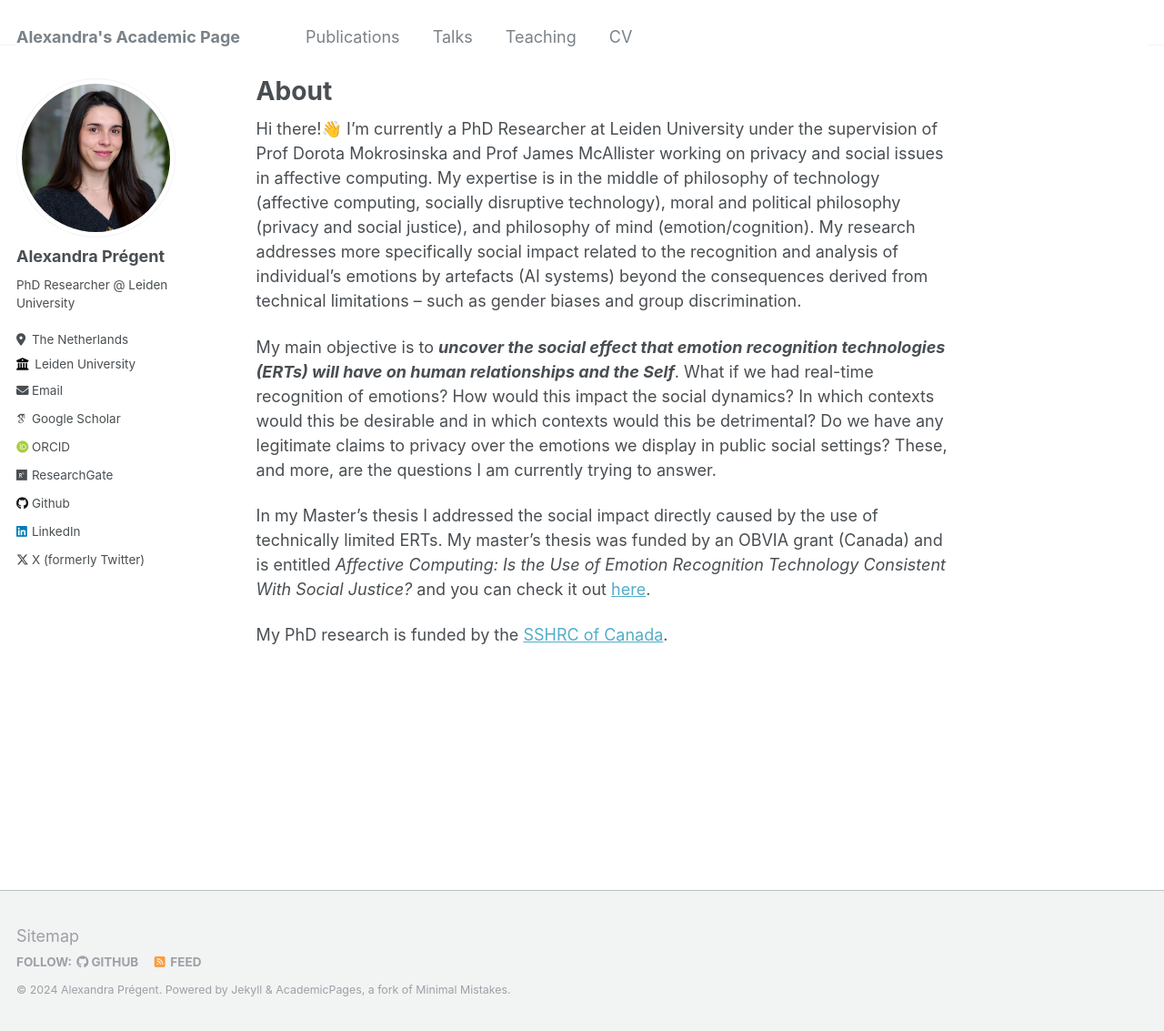
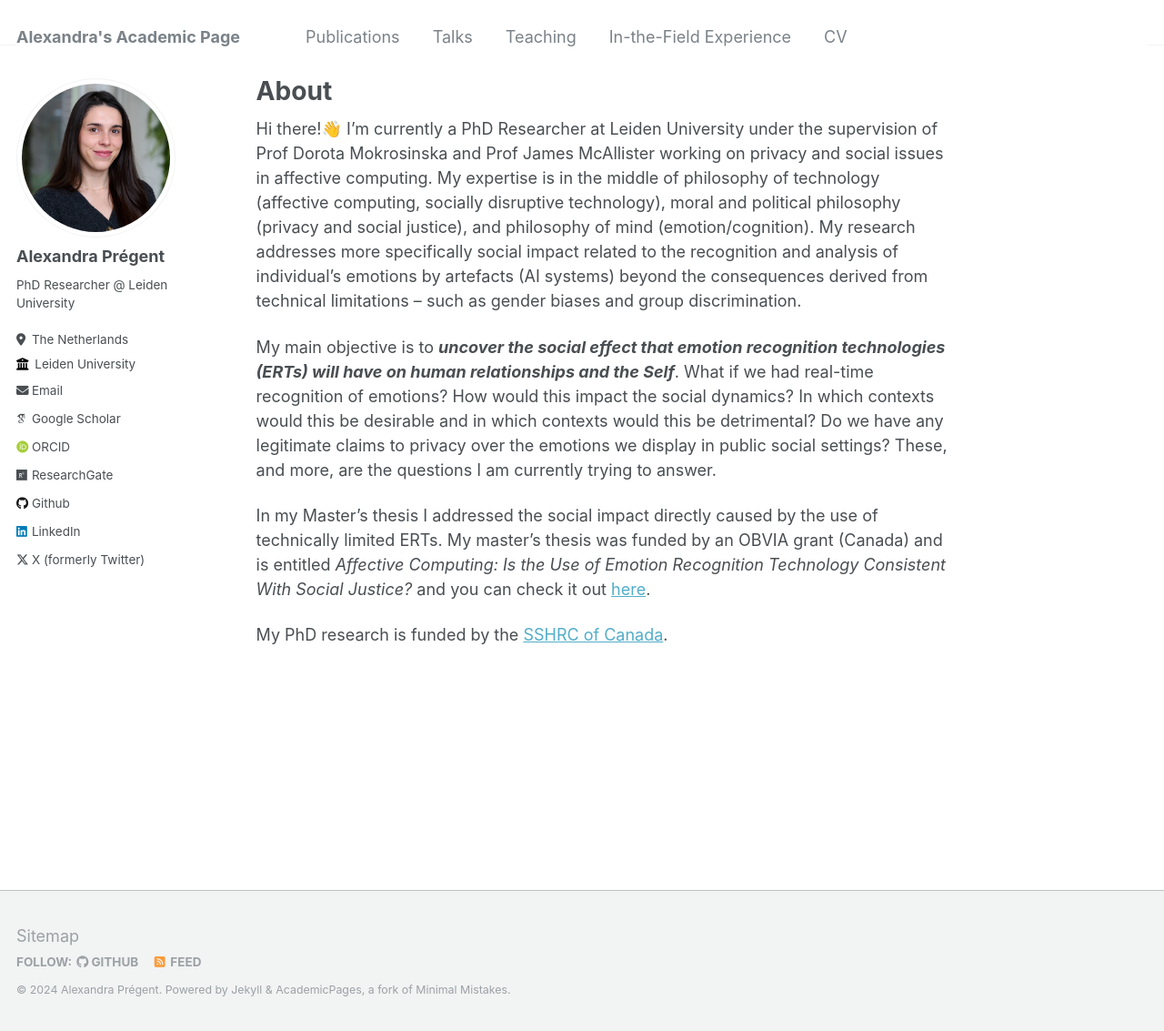
Before and after one commit to AlexandraPregent/AlexandraPregent.github.io, a Jekyll site: the page built from _pages/about.md, in a window 1280 px wide and 1133 px high. Shown: the whole window at 91% size. Built offline with Jekyll 4.4.1, drawn with Linux system fonts in a browser that asks for light colours; some web fonts are replaced.

Commit message:
Update navigation.yml

```diff
--- a/_data/navigation.yml
+++ b/_data/navigation.yml
@@ -9,5 +9,8 @@ main:
   - title: "Teaching"
     url: /teaching/
 
+  - title: "In-the-Field Experience"
+    url: /portfolio/
+
   - title: "CV"
     url: /cv/
```
